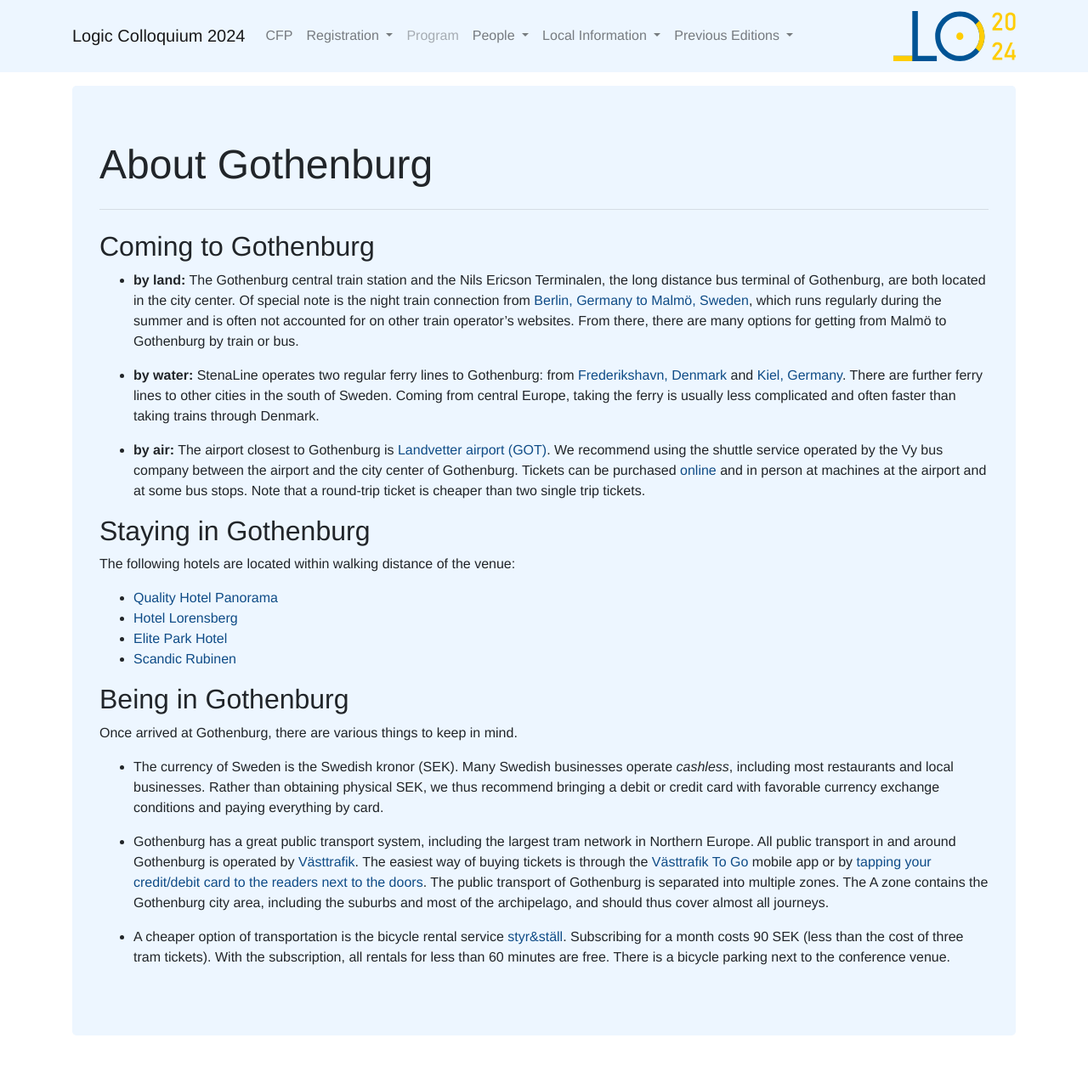
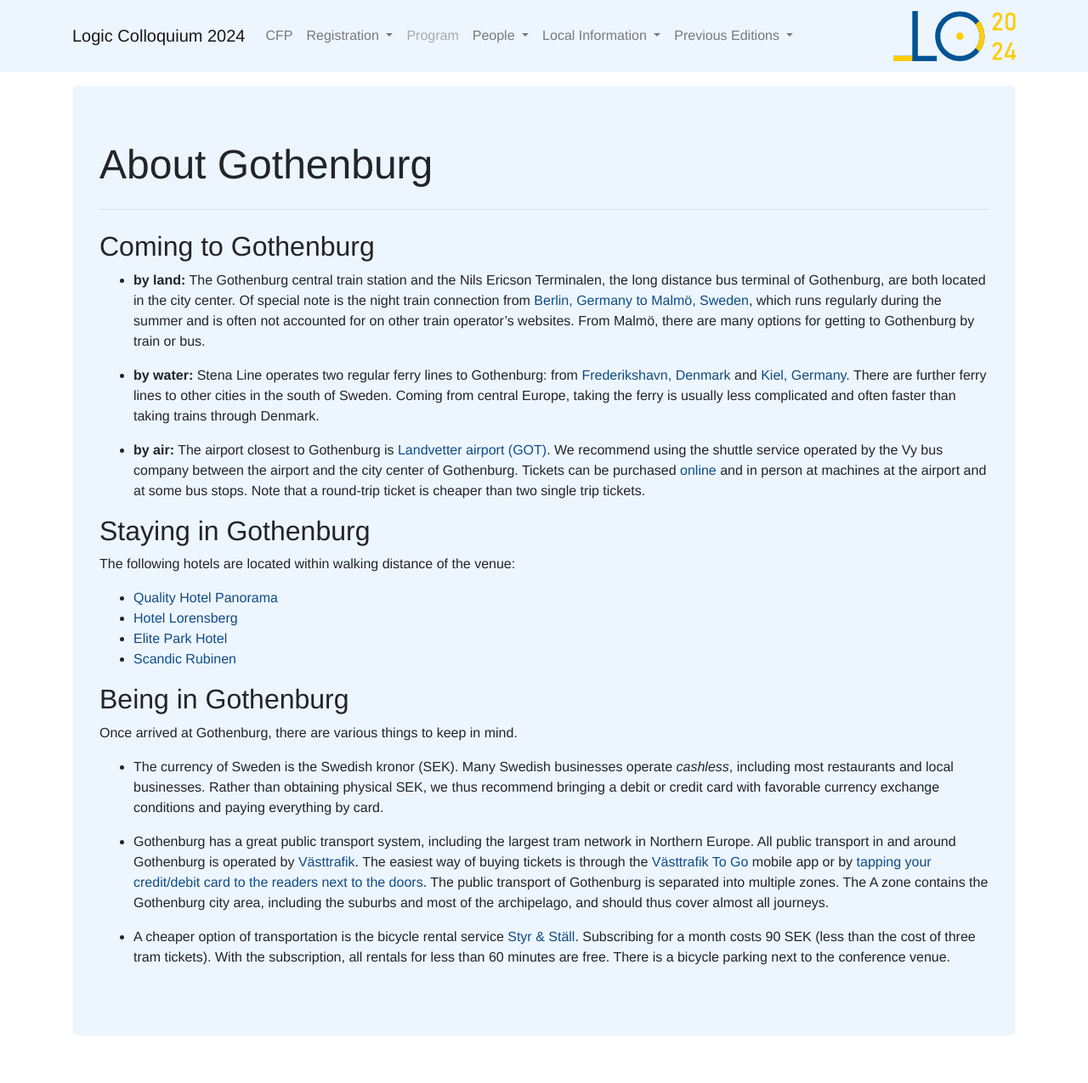
Before and after one commit to LC2024/LC2024.github.io, a Jekyll site: the page built from local_info/index.md, in a window 1280 px wide. Shown: the whole page at 85% size. Built offline with Jekyll 4.4.1, drawn with Linux system fonts in a browser that asks for light colours; some web fonts are replaced.

Commit message:
Some more adjustment

```diff
--- a/local_info/index.md
+++ b/local_info/index.md
@@ -12,11 +12,11 @@ title: About Gothenburg
   special note is the night train connection from [Berlin, Germany to Malmö,
   Sweden](https://www.snalltaget.se/en/berlin), which runs regularly during the
   summer and is often not accounted for on other train operator's websites.
-  From there, there are many options for getting from Malmö to Gothenburg by
+  From Malmö, there are many options for getting to Gothenburg by
   train or bus.
 
 - **by water:**
-  StenaLine operates two regular ferry lines to Gothenburg: from [Frederikshavn,
+  Stena Line operates two regular ferry lines to Gothenburg: from [Frederikshavn,
   Denmark](https://www.stenalinetravel.com/routes/frederikshavn-gothenburg) and
   [Kiel, Germany](https://www.stenalinetravel.com/routes/kiel-gothenburg). There
   are further ferry lines to other cities in the south of Sweden.
@@ -61,7 +61,7 @@ Once arrived at Gothenburg, there are various things to keep in mind.
   The A zone contains the Gothenburg city area, including the suburbs and
   most of the archipelago, and should thus cover almost all journeys.
 
-- A cheaper option of transportation is the bicycle rental service [styr&ställ](https://styrochstall.se/en/).
+- A cheaper option of transportation is the bicycle rental service [Styr & Ställ](https://styrochstall.se/en/).
   Subscribing for a month costs 90 SEK (less than the cost of three tram
   tickets). With the subscription, all rentals for less than 60 minutes are
   free. There is a bicycle parking next to the conference venue.
```
